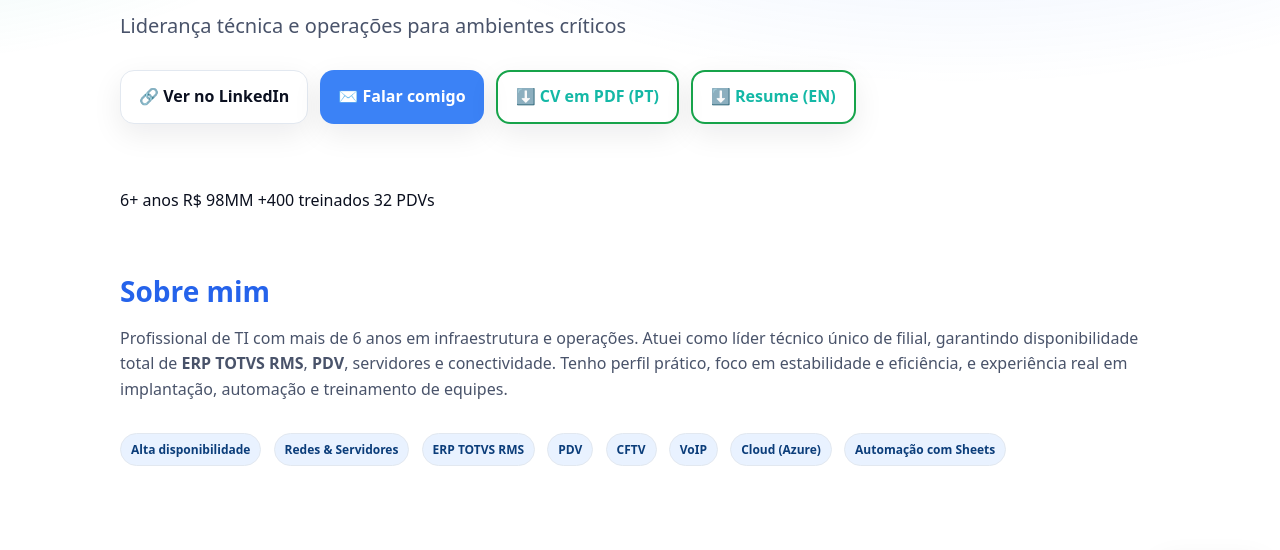
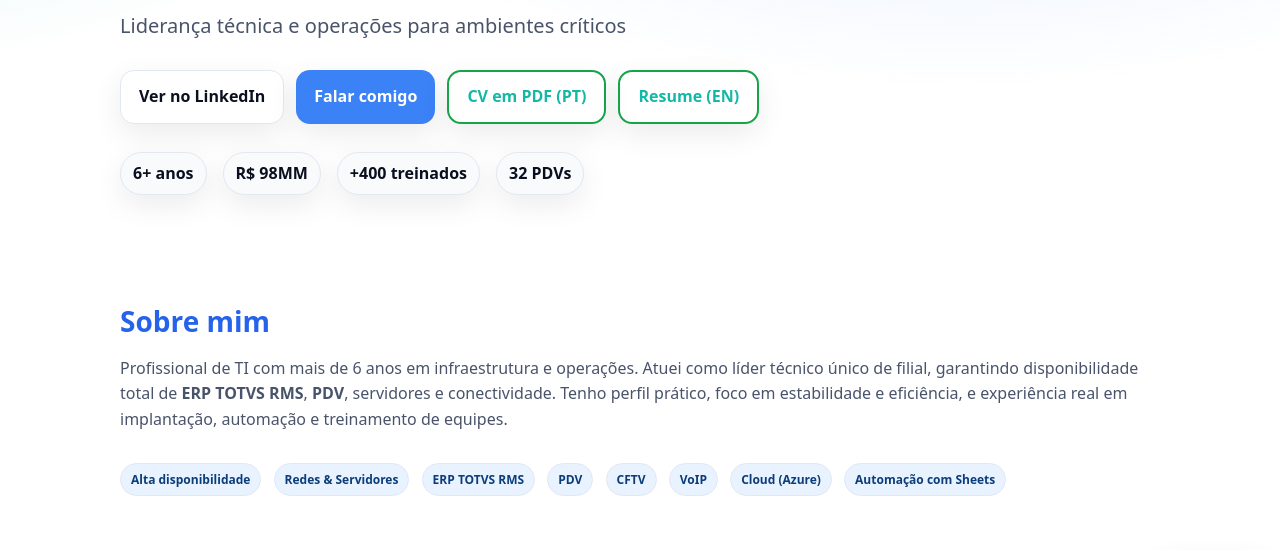
Before and after one commit to Rcoliveiranet/rcoliveiranet.github.io, a plain HTML site: page index.html in a window 1280 px wide. Shown: the part 194-744 px from the top of the page. Drawn offline with Linux system fonts and the light colour scheme.

Commit message:
Update index.html

```diff
--- a/index.html
+++ b/index.html
@@ -3,7 +3,7 @@
 <head>
   <meta charset="utf-8" />
   <meta name="viewport" content="width=device-width, initial-scale=1" />
-  <title>Rafael Oliveira | Infraestrutura de TI</title>
+  <title>Rafael Oliveira – Infraestrutura de TI (Jaraguá do Sul)</title>
   <meta name="description" content="Rafael Oliveira – Infraestrutura de TI, Operações e Liderança Técnica. Experiência com ERP TOTVS RMS, PDV, redes, servidores e cloud (Azure)." />
   <meta name="author" content="Rafael Oliveira" />
   <meta property="og:title" content="Rafael Oliveira | Infraestrutura de TI" />
@@ -95,7 +95,10 @@
   .contact a{color:var(--brand); text-decoration:none}
   .toggle{position:fixed; right:16px; bottom:16px; z-index:5}
   .toggle button{border:1px solid var(--card-border); background:var(--card-bg); color:var(--ink); padding:10px 12px; border-radius:10px; box-shadow: var(--shadow); cursor:pointer}
-  </style>
+  .stats{display:flex; flex-wrap:wrap; gap:16px; margin:-36px 0 48px}
+.stats span{background:var(--paper-2); border:1px solid var(--card-border); color:var(--ink); padding:8px 12px; border-radius:999px; font-weight:700; box-shadow:var(--shadow)}
+.dark .stats span{background:var(--card-bg)}
+</style>
   <script>
   const key = 'pref-theme';
   const prefersDark = window.matchMedia && window.matchMedia('(prefers-color-scheme: dark)').matches;
@@ -121,10 +124,10 @@
     <p class="subtitle">Liderança técnica e operações para ambientes críticos</p>
 
     <div class="cta">
-      <a class="btn white" href="https://www.linkedin.com/in/oliveira-ti" target="_blank" rel="noopener">🔗 Ver no LinkedIn</a>
-      <a class="btn primary" href="#contato">✉️ Falar comigo</a>
-      <a class="btn outline" onclick="dl('Rafael_Oliveira_Curriculo_PT_Final.pdf')">⬇️ CV em PDF (PT)</a>
-      <a class="btn outline" onclick="dl('Rafael_Oliveira_CV_EN_Final.pdf')">⬇️ Resume (EN)</a>
+      <a class="btn white" href="https://www.linkedin.com/in/oliveira-ti" target="_blank" rel="noopener">Ver no LinkedIn</a>
+      <a class="btn primary" href="#contato">Falar comigo</a>
+      <a class="btn outline" onclick="dl('Rafael_Oliveira_Curriculo_PT_Final.pdf')">CV em PDF (PT)</a>
+      <a class="btn outline" onclick="dl('Rafael_Oliveira_CV_EN_Final.pdf')">Resume (EN)</a>
     </div>
 
     <div class="stats">
@@ -134,8 +137,7 @@
       <span>32 PDVs</span>
     </div>
   </div>
-
-  </header>
+</header>
 
   <main class="container">
     <section id="sobre">
```
